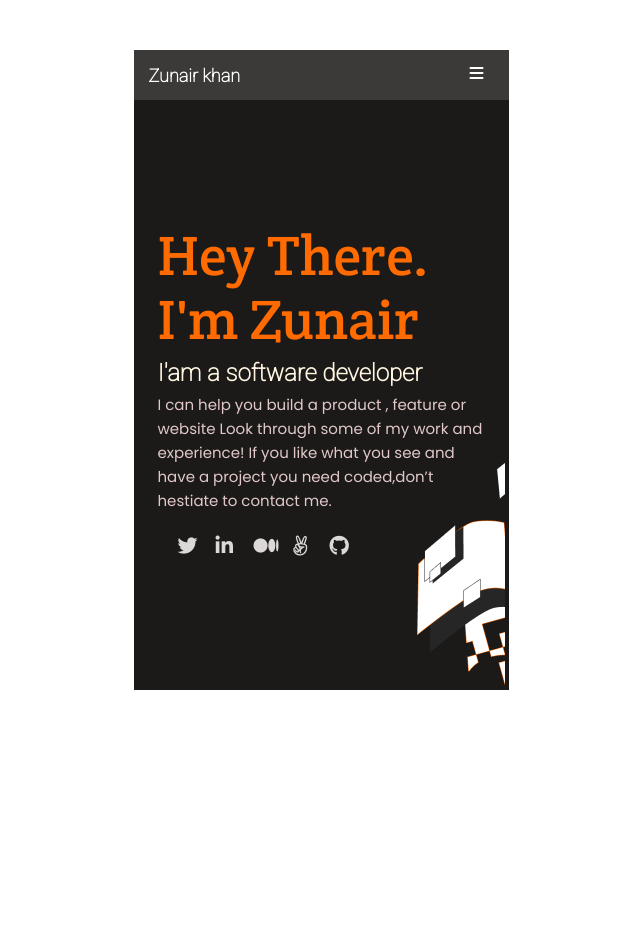
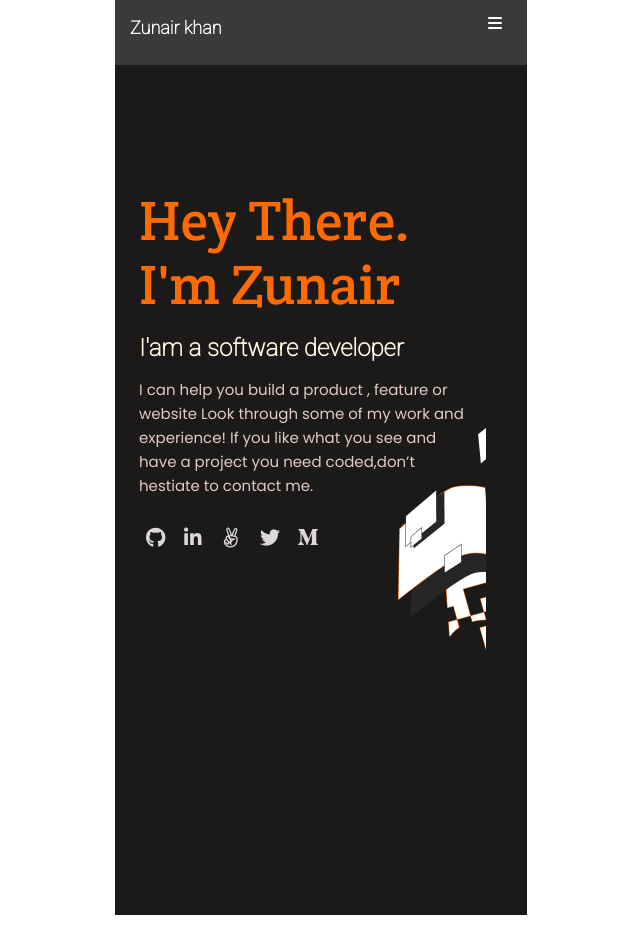
Before and after one commit to zunairkhan811/Zunair-Mobile-Setup-Website, a website: page index.html in a window 1280 px wide. Shown: the whole page, without its empty margins (319-959 px from the left). After the commit the page ends 915 px from the top, so only its background shows below. Drawn offline with Linux system fonts and the light colour scheme.

Commit message:
Change-made

```diff
--- a/css/styles.css
+++ b/css/styles.css
@@ -3,23 +3,27 @@
   padding: 0;
   box-sizing: border-box;
 }
+html{
+  scroll-behavior: smooth;
+}
 
 .container {
   display: block;
-  margin: 50px auto;
-  width: 375px;
-  height: 840px;
+  margin: 0px auto;
+  width: 412px;
+  height: 915px;
 }
 
-.header {
-  width: 375px;
-  height: 50px;
+.header-section {
+  width: 412px;
+  height: 65px;
   background-color: #3c3a39;
 }
 
 .nav-bar {
   display: flex;
   justify-content: space-between;
+  align-items: center;
 }
 
 .logo {
@@ -50,17 +54,17 @@
 .headline-section {
   display: flex;
   flex-direction: column;
-  width: 375px;
-  height: 590px;
+  width: 412px;
+  height: 850px;
 }
 
 .headline-section::before {
   position: absolute;
   content: "";
-  top: 100px;
+  top: 65px;
   background: url(/images/backgroundimage.png);
-  width: 375px;
-  height: 590px;
+  width: 412px;
+  height: 850px;
   z-index: -1;
 }
 
@@ -85,7 +89,8 @@
 .heading-2 {
   width: 327px;
   height: 27px;
-  margin: 9px auto;
+  margin-top: 19px;
+  margin-bottom: 19px;
 }
 
 .heading-2 h2 {
@@ -114,21 +119,33 @@
 }
 
 .social-icons-container {
-  width: 200px;
-  height: 40px;
-  margin: 11px;
-  padding: 7px;
+  width: 300px;
+    height: 80px;
+    margin-top: 19px;
+    padding: 7px;
+}
+
+.vectorimg{
+  width: 20px;
+  height: 16px;
+  color: #eb4108;
+  cursor: pointer;
+  font-size: 20px;
+}
+
+.vectorimg:hover{
+  filter: invert(24%) sepia(88%) saturate(3738%) hue-rotate(263deg) brightness(88%) contrast(102%);
 }
 
 .social-icons {
   width: 34px;
   height: 16px;
-  padding: 2px 2px;
   color: #dbd8d7;
   cursor: pointer;
   font-size: 20px;
 }
 
+
 .social-icons:hover {
-  color: blueviolet;
+  color: #8a2be2;
 }
--- a/index.html
+++ b/index.html
@@ -1,31 +1,28 @@
 <!DOCTYPE html>
 <html lang="en">
+
 <head>
   <meta charset="UTF-8" />
   <meta http-equiv="X-UA-Compatible" content="IE=edge" />
   <meta name="viewport" content="width=device-width, initial-scale=1.0" />
-    <script
-      src="https://kit.fontawesome.com/38b6d4ab77.js"
-      crossorigin="anonymous"
-    ></script>
+  <script src="https://kit.fontawesome.com/38b6d4ab77.js" crossorigin="anonymous"></script>
   <link rel="stylesheet" href="/css/styles.css" />
   <link rel="preconnect" href="https://fonts.googleapis.com" />
   <link rel="preconnect" href="https://fonts.gstatic.com" crossorigin />
-    <link
-      href="https://fonts.googleapis.com/css2?family=Crete+Round&family=Poppins&family=Roboto:wght@100&display=swap"
-      rel="stylesheet"
-    />
+  <link href="https://fonts.googleapis.com/css2?family=Crete+Round&family=Poppins&family=Roboto:wght@100&display=swap"
+    rel="stylesheet" />
   <title>Zunair Mobile Setup Website</title>
 </head>
+
 <body>
   <div class="container">
-      <header class="header">
+    <section class="header-section">
       <nav class="nav-bar">
-          <h3 class="logo">Zunair khan</h3>
+        <a class="logo">Zunair khan</a>
         <i class="fa fa-bars menu-bar" aria-hidden="true"></i>
       </nav>
-      </header>
-      <div class="headline-section">
+    </section>
+    <section class="headline-section">
       <div class="headline-container">
         <div class="heading-1">
           <h1>Hey There. I'm Zunair</h1>
@@ -41,14 +38,15 @@
           </p>
         </div>
         <div class="social-icons-container">
-            <i class="fa fa-twitter social-icons" aria-hidden="true"></i>
-            <i class="fa fa-linkedin social-icons" aria-hidden="true"></i>
-            <i class="fab fa-medium-m social-icons"></i>
-            <i class="fa fa-angellist social-icons" aria-hidden="true"></i>
-            <i class="fa fa-github social-icons" aria-hidden="true"></i>
+          <a href="#"><i class="fa fa-github social-icons" aria-hidden="true"></i></a>
+          <a href="#"><i class="fa fa-linkedin social-icons" aria-hidden="true"></i></a>
+          <a href="#"><i class="fa fa-angellist social-icons" aria-hidden="true"></i></a>
+          <a href="#"><i class="fa fa-twitter social-icons" aria-hidden="true"></i></a>
+          <a href="#" class="vectorimg"><img src="/images/Vector.png" class="vectorimg" alt="Vector"></a>
         </div>
       </div>
-      </div>
+    </section>
   </div>
 </body>
+
 </html>
```
Also changed, not shown: images/Vector.png (added). Lines whose indentation alone changed are shown as unchanged.
